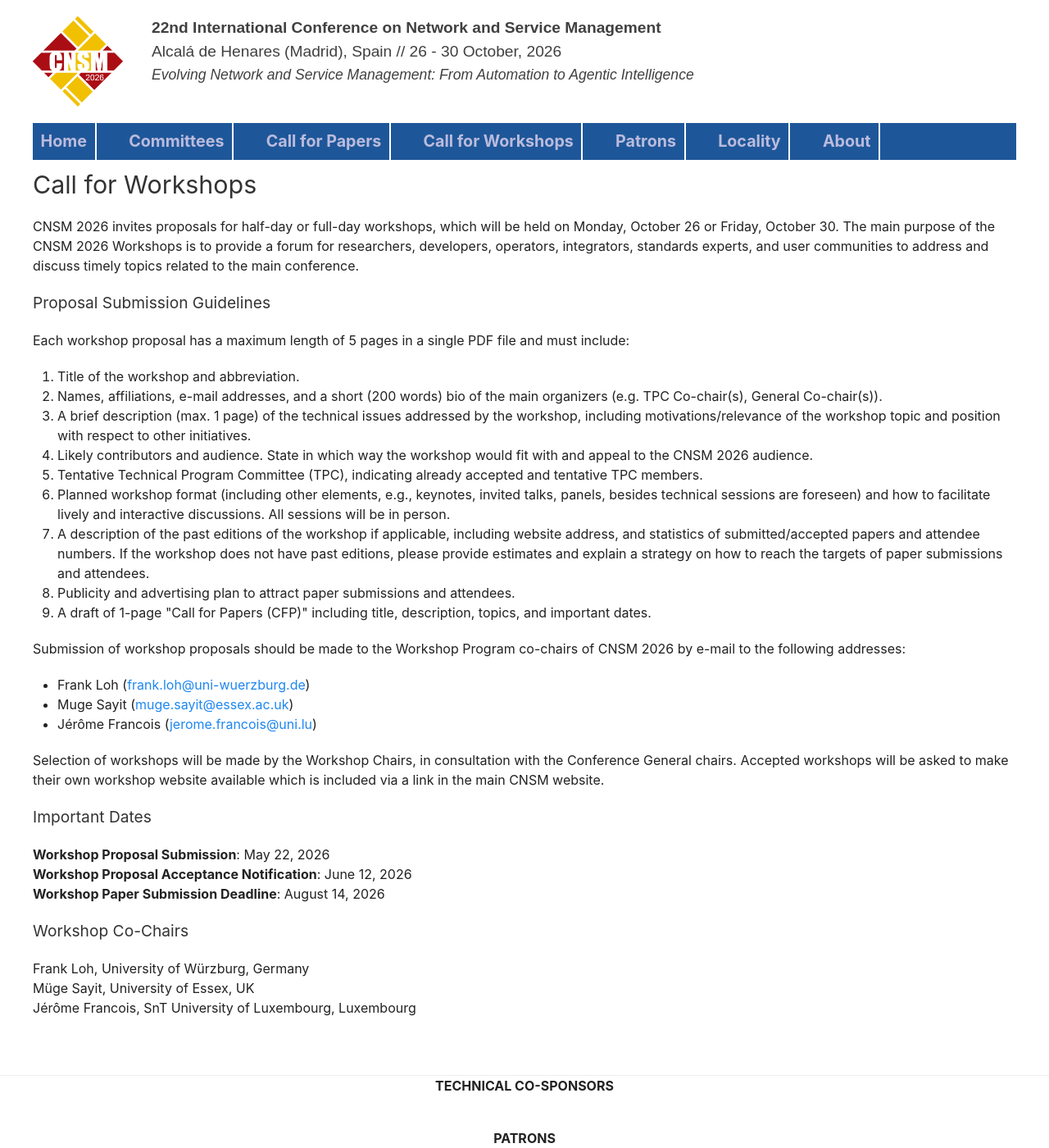
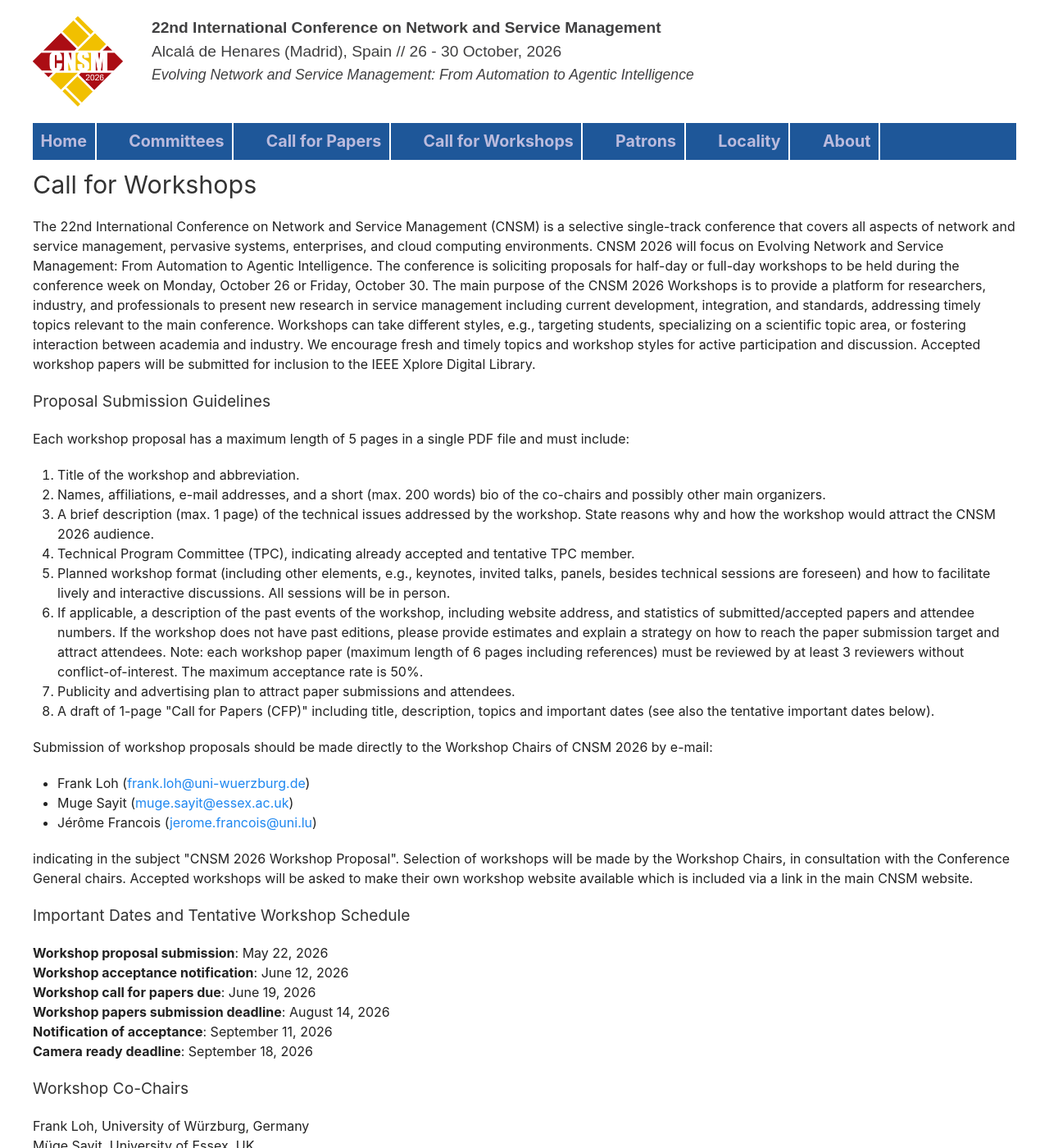
Before and after one commit to stuartclayman/cnsm-2026-website, a Jekyll site: the page built from cfw.html, in a window 1280 px wide and 1400 px high. Shown: the whole window at 82% size. Built offline with Jekyll 4.4.1, drawn with Linux system fonts in a browser that asks for light colours; nearby versions of some CDN libraries.

Commit message:
Added call for workshops - v2

```diff
--- a/cfw.html
+++ b/cfw.html
@@ -5,11 +5,7 @@ title: Call for Workshops
 
 <h1>Call for Workshops</h1>
 
-<p>CNSM 2026 invites  proposals  for  half-day or full-day workshops, which will be held
-  on Monday, October 26 or Friday, October 30. The  main purpose of the
-  CNSM 2026 Workshops is to provide a forum for researchers, developers, operators,
-  integrators, standards  experts,  and  user  communities to address and discuss timely
-  topics related to the main conference.</p>
+<p>The 22nd International Conference on Network and Service Management (CNSM) is a selective single-track conference that covers all aspects of network and service management, pervasive systems, enterprises, and cloud computing environments. CNSM 2026 will focus on Evolving Network and Service Management: From Automation to Agentic Intelligence. The conference is soliciting proposals for half-day or full-day workshops to be held during the conference week on Monday, October 26 or Friday, October 30. The main purpose of the CNSM 2026 Workshops is to provide a platform for researchers, industry, and professionals to present new research in service management including current development, integration, and standards, addressing timely topics relevant to the main conference. Workshops can take different styles, e.g., targeting students, specializing on a scientific topic area, or fostering interaction between academia and industry. We encourage fresh and timely topics and workshop styles for active participation and discussion. Accepted workshop papers will be submitted for inclusion to the IEEE Xplore Digital Library.</p>
 
 
 <h3>Proposal Submission Guidelines</h3>
@@ -19,49 +15,40 @@ title: Call for Workshops
 <ol>
   <li>Title of the workshop and abbreviation.</li>
 
-  <li>Names, affiliations, e-mail addresses, and a short (200 words) bio
-    of the main organizers (e.g. TPC Co-chair(s), General Co-chair(s)).</li>
+  <li>Names, affiliations, e-mail addresses, and a short (max. 200 words) bio of the co-chairs and possibly other main organizers.</li>
 
-  <li>A brief description (max. 1 page) of the technical issues addressed
-    by the workshop, including motivations/relevance of the workshop
-    topic and position with respect to other initiatives.</li>
+  <li>A brief description (max. 1 page) of the technical issues addressed by the workshop. State reasons why and how the workshop would attract the CNSM 2026 audience.</li>
 
-  <li>Likely contributors and audience. State in which way the workshop
-    would fit with and appeal to the CNSM 2026 audience.</li>
-
-  <li>Tentative Technical Program Committee (TPC), indicating already accepted and tentative TPC members.</li>
+  <li>Technical Program Committee (TPC), indicating already accepted and tentative TPC member.</li>
 
   <li>Planned workshop format (including other elements, e.g., keynotes, invited talks, panels, besides technical sessions are foreseen) and how to facilitate lively and interactive discussions. All sessions will be in person.</li>
 
-  <li>A description of the past editions of the workshop if applicable,
-    including website address, and statistics of submitted/accepted
-    papers and attendee numbers. If the workshop does not have past
-    editions, please provide estimates and explain a strategy on how to
-    reach the targets of paper submissions and attendees.</li>
+  <li>If applicable, a description of the past events of the workshop, including website address, and statistics of submitted/accepted papers and attendee numbers. If the workshop does not have past editions, please provide estimates and explain a strategy on how to reach the paper submission target and attract attendees. Note: each workshop paper (maximum length of 6 pages including references) must be reviewed by at least 3 reviewers without conflict-of-interest. The maximum acceptance rate is 50%.</li>
 
   <li>Publicity and advertising plan to attract paper submissions and attendees.</li>
 
-  <li>A draft of 1-page "Call for Papers (CFP)" including title,
-    description, topics, and important dates.</li>
+  <li>A draft of 1-page "Call for Papers (CFP)" including title, description, topics and important dates (see also the tentative important dates below).</li>
 
 </ol>
 
 <p>
-  Submission of workshop proposals should be made to the Workshop Program
-  co-chairs of CNSM 2026 by e-mail to the following addresses:<br>
+  Submission of workshop proposals should be made directly to the Workshop Chairs of CNSM 2026 by e-mail:<br>
   <ul>
     <li>Frank Loh (<a href="mailto:frank.loh@uni-wuerzburg.de">frank.loh@uni-wuerzburg.de</a>)</li>
     <li>Muge Sayit (<a href="mailto:muge.sayit@essex.ac.uk">muge.sayit@essex.ac.uk</a>)</li>
     <li>Jérôme Francois (<a href="mailto:jerome.francois@uni.lu">jerome.francois@uni.lu</a>)</li>
   </ul>
-  Selection of workshops will be made by the Workshop Chairs, in consultation with the Conference General chairs. Accepted workshops will be asked to make their own workshop website available which is included via a link in the main CNSM website.
+  indicating in the subject "CNSM 2026 Workshop Proposal". Selection of workshops will be made by the Workshop Chairs, in consultation with the Conference General chairs. Accepted workshops will be asked to make their own workshop website available which is included via a link in the main CNSM website.
 </p>
 
-<h3>Important Dates</h3>
+<h3>Important Dates and Tentative Workshop Schedule</h3>
 <p>
-  <strong>Workshop Proposal Submission</strong>: May 22, 2026<br>
-  <strong>Workshop Proposal Acceptance Notification</strong>: June 12, 2026<br>
-  <strong>Workshop Paper Submission Deadline</strong>: August 14, 2026<br>
+  <strong>Workshop proposal submission</strong>: May 22, 2026<br>
+  <strong>Workshop acceptance notification</strong>: June 12, 2026<br>
+  <strong>Workshop call for papers due</strong>: June 19, 2026<br>
+  <strong>Workshop papers submission deadline</strong>: August 14, 2026<br>
+  <strong>Notification of acceptance</strong>: September 11, 2026<br>
+  <strong>Camera ready deadline</strong>: September 18, 2026<br>
 </p>
 
 <h3>Workshop Co-Chairs</h3>
```
